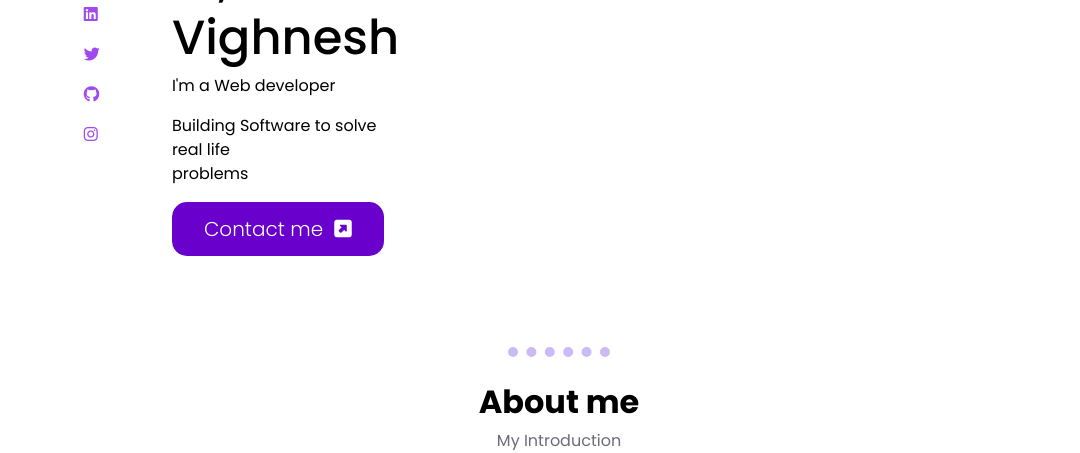
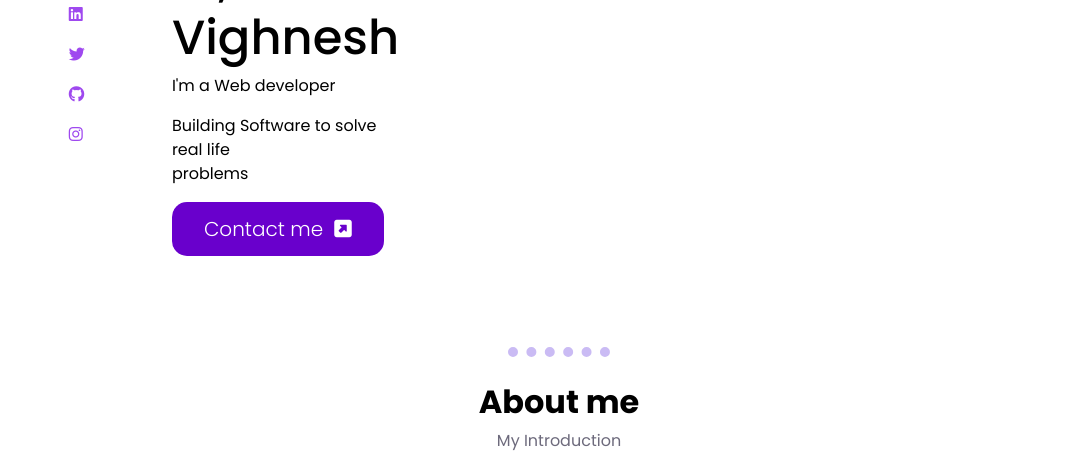
Before and after one commit to thevighneshpawar/personalportfolio, a plain HTML site: page index.html in a window 1280 px wide. Shown: the part 229-682 px from the top of the page, without its empty margins (81-1161 px from the left). Drawn offline with nearby package versions, Linux system fonts and the light colour scheme.

Commit message:
Update index.html

```diff
--- a/index.html
+++ b/index.html
@@ -58,7 +58,7 @@
 
       <div class="row">
 
-        <!-- <div class="col-lg-1 col-mid-1 col-sm-1 icons">
+        <!-- <div class="col-lg-1 col-md-1 col-sm-1 icons">
           <a class="social" href="#"><i class="fa-brands fa-linkedin"></i></a>
           <a class="social" href="#"><i class="fa-brands fa-twitter"></i></a>
           <a class="social" href="#"><i class="fa-brands fa-github"></i></a>
@@ -66,11 +66,11 @@
         </div> -->
 
 
-        <div class="col-lg-1 col-mid-1 col-sm-1 icons">
-          <div class=""><a class="social" href="#"><i class="fa-brands fa-linkedin"></i></a></div>
-          <div class=""><a class="social" href="#"><i class="fa-brands fa-twitter"></i></a></div>
-          <div class=""><a class="social" href="#"><i class="fa-brands fa-github"></i></a></div>
-          <div class=""><a class="social" href="#"><i class="fa-brands fa-instagram"></i></a></div>
+        <div class="col-lg-1 col-md-1 col-sm-1 icons">
+          <div class="row"><a class="social" href="#"><i class="fa-brands fa-linkedin"></i></a></div>
+          <div class="row"><a class="social" href="#"><i class="fa-brands fa-twitter"></i></a></div>
+          <div class="row"><a class="social" href="#"><i class="fa-brands fa-github"></i></a></div>
+          <div class="row"><a class="social" href="#"><i class="fa-brands fa-instagram"></i></a></div>
         </div>
 
 
```
